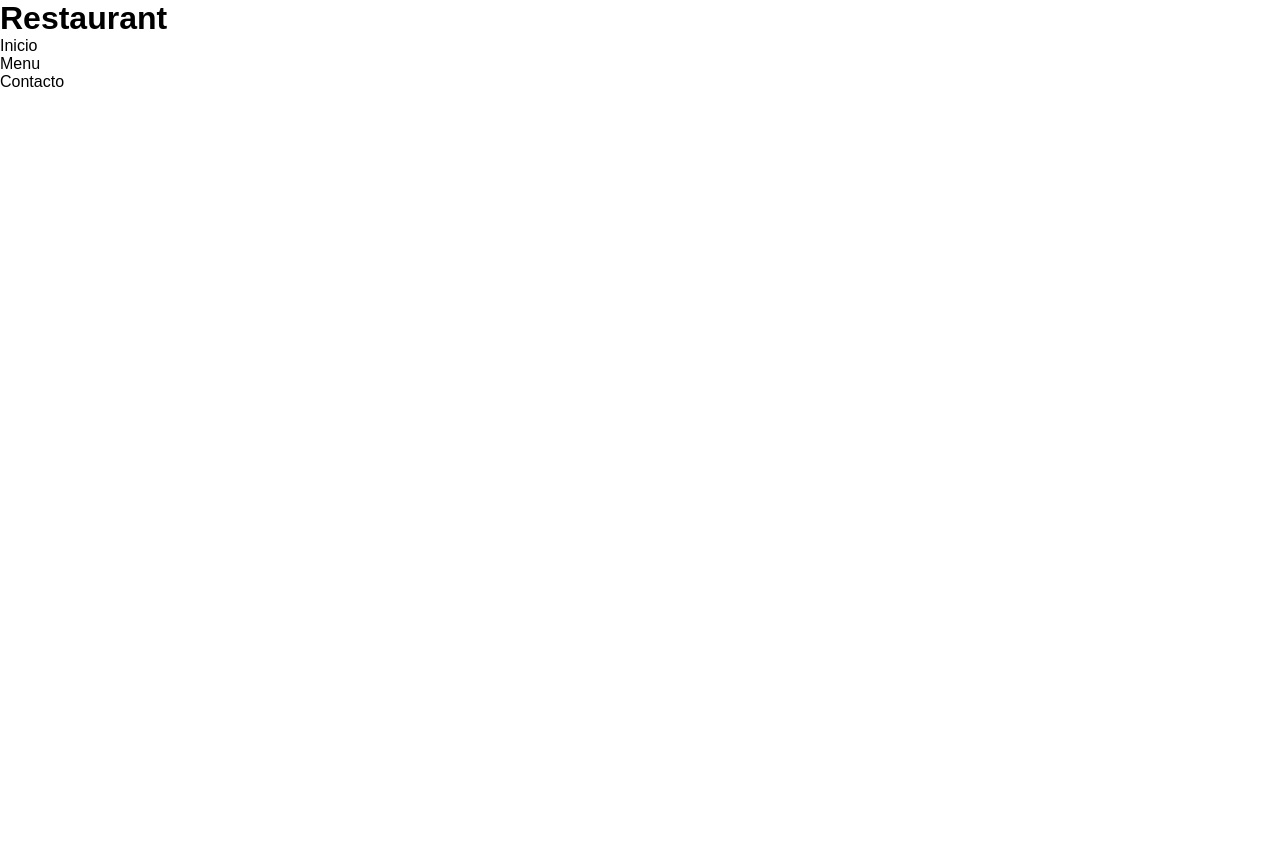
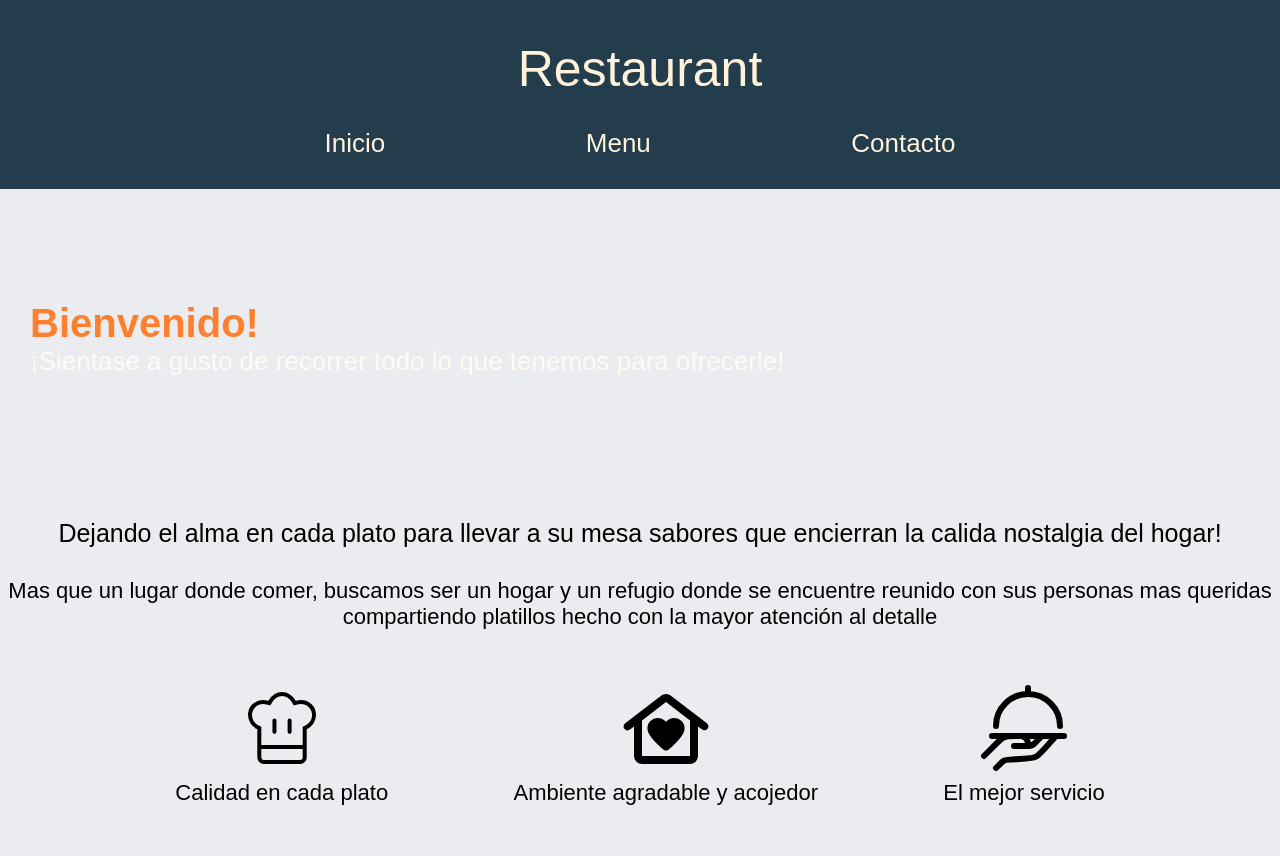
Before and after one commit to FrancGe/restaurant-page, a website built with Vite: page index.html in a window 1280 px wide. Before the commit the page ends 800 px from the top, so only its background shows below. Built offline with nearby package versions, Linux system fonts and the light colour scheme; a web font is replaced by a local one.

Commit message:
Añadiendo estructura parcial de la pagina de inicio y su diseño

```diff
--- a/index.html
+++ b/index.html
@@ -16,9 +16,9 @@
   <header class="cabecera">
     <h1 class="titulo-principal">Restaurant</h1>
     <div class="navegacion">
-      <nav>Inicio</nav>
-      <nav>Menu</nav>
-      <nav>Contacto</nav>
+      <nav class="boton-inicio">Inicio</nav>
+      <nav class="boton-menu">Menu</nav>
+      <nav class="boton-contacto">Contacto</nav>
     </div>
   </header>
 
--- a/src/inicio.js
+++ b/src/inicio.js
@@ -0,0 +1,84 @@
+import iconoCh from "./assets/chef.svg";
+import iconoAmb from "./assets/ambiente.svg";
+import iconoServ from "./assets/servicio.svg";
+
+export function cargarInicio() {
+    const contenedorInicio = document.createElement("div");
+    contenedorInicio.classList.add("contenedor-inicio");
+
+    const contenedorFondo = document.createElement("div");
+    contenedorFondo.classList.add("contenedor-fondo");
+
+
+    const titulo = document.createElement("h1");
+    titulo.classList.add("titulo-inicio");
+    titulo.textContent = "Bienvenido!";
+
+    const descripcion = document.createElement("p");
+    descripcion.classList.add("descripcion-inicio");
+    descripcion.textContent = "¡Sientase a gusto de recorrer todo lo que tenemos para ofrecerle!"
+
+    const subtitulo = document.createElement("h3");
+    subtitulo.classList.add("subtitulo-inicio");
+    subtitulo.textContent = "Dejando el alma en cada plato para llevar a su mesa sabores que encierran la calida nostalgia del hogar!";
+
+    const descripcionSecundaria = document.createElement("p");
+    descripcionSecundaria.classList.add("descripcion-secundaria");
+    descripcionSecundaria.textContent = "Mas que un lugar donde comer, buscamos ser un hogar y un refugio donde se encuentre reunido con sus personas mas queridas compartiendo platillos hecho con la mayor atención al detalle";
+
+
+    // Contenedor global de Iconos
+    const contenedorIconos = document.createElement("div");
+    contenedorIconos.classList.add("contenedor-iconos");
+
+    // Contenedor de icono y texto chef
+    const contenedorIconoChef = document.createElement("div");
+    contenedorIconoChef.classList.add("contenedor-icono-chef");
+    const iconoChef = document.createElement("img");
+    iconoChef.src = iconoCh;
+    iconoChef.classList.add("icono-chef");
+
+    const textoChef = document.createElement("p");
+    textoChef.textContent = "Calidad en cada plato"
+    contenedorIconoChef.appendChild(iconoChef);
+    contenedorIconoChef.appendChild(textoChef);
+
+    // Contenedor de icono y texto ambiente
+    const contenedorIconoAmbiente = document.createElement("div");
+    contenedorIconoAmbiente.classList.add("contenedor-icono-ambiente");
+
+    const iconoAmbiente = document.createElement("img");
+    iconoAmbiente.src = iconoAmb;
+    iconoAmbiente.classList.add("icono-ambiente");
+    const textoAmbiente = document.createElement("p");
+    textoAmbiente.textContent = "Ambiente agradable y acojedor";
+    contenedorIconoAmbiente.appendChild(iconoAmbiente);
+    contenedorIconoAmbiente.appendChild(textoAmbiente);
+
+    // Contenedor icono y texto servicio
+    const contenedorIconoServicio = document.createElement("div");
+    contenedorIconoServicio.classList.add("contenedor-icono-servicio");
+    const iconoServicio = document.createElement("img");
+    iconoServicio.src = iconoServ;
+    iconoServicio.classList.add("icono-servicio");
+    const textoServicio = document.createElement("p");
+    textoServicio.textContent = "El mejor servicio";
+    contenedorIconoServicio.appendChild(iconoServicio);
+    contenedorIconoServicio.appendChild(textoServicio);
+
+
+    // Apadrinadores globales
+    contenedorFondo.appendChild(titulo);
+    contenedorFondo.appendChild(descripcion);
+
+    contenedorIconos.appendChild(contenedorIconoChef);
+    contenedorIconos.appendChild(contenedorIconoAmbiente);
+    contenedorIconos.appendChild(contenedorIconoServicio);
+
+    contenedorInicio.appendChild(contenedorFondo);
+    contenedorInicio.appendChild(subtitulo);
+    contenedorInicio.appendChild(descripcionSecundaria);
+    contenedorInicio.appendChild(contenedorIconos);
+
+    return contenedorInicio;
+}
--- a/src/main.js
+++ b/src/main.js
@@ -1 +1,7 @@
 import "./style.css";
+import { cargarInicio } from "./inicio";
+
+const contenedorPrincipal = document.querySelector("#contenedor");
+const paginaInicio = cargarInicio();
+
+contenedorPrincipal.appendChild(paginaInicio);
--- a/src/style.css
+++ b/src/style.css
@@ -19,4 +19,89 @@ html {
 body {
   font-size: 16px;
   font-family: "Science Gothic", sans-serif;
+  background-color: var(--color7);
 }
+
+.cabecera {
+  display: flex;
+  flex-direction: column;
+  padding: 2rem;
+  justify-content: space-around;
+  align-items: center;
+  background-color: var(--color4);
+
+
+  .navegacion {
+    display: flex;
+    justify-content: space-evenly;
+    gap: 2rem;
+    width: 80%;
+  }
+
+  h1 {
+    font-size: 5rem;
+    font-weight: 500;
+    padding: 2rem 0;
+    color: var(--color2);
+  }
+  nav {
+    font-size: 2.6rem;
+    font-weight: 300;
+    margin: 1rem 0;
+    color: var(--color2);
+  }
+}
+
+.contenedor-fondo {
+  background-image:  linear-gradient(rgba(0, 0, 0, 0.6)), url("./assets/restaurant2.webp");
+  height: 30rem;
+  background-position: center;
+  background-size: cover;
+  display: flex;
+  flex-direction: column;
+  align-items: start;
+  justify-content: center;
+
+  .titulo-inicio {
+    color: var(--color6);
+    font-size: 4rem;
+    margin-left: 3rem;
+  }
+
+  .descripcion-inicio {
+    color: var(--color1);
+    font-size: 2.6rem;
+    margin-left: 3rem;
+  }
+}
+
+.subtitulo-inicio {
+  text-align: center;
+  padding: 3rem;
+  font-size: 2.5rem;
+  font-weight: 400;
+}
+.descripcion-secundaria {
+  text-align: center;
+  font-size: 2.2rem;
+  font-weight: 300;
+}
+
+.contenedor-iconos {
+  display: flex;
+  justify-content: space-evenly;
+  padding: 5rem;
+
+  div {
+    text-align: center;
+  }
+
+  img {
+    width: 96px;
+  }
+
+  p {
+    font-size: 2.2rem;
+    font-weight: 300;
+  }
+}
```
Also changed, not shown: src/assets/ambiente.svg (added), src/assets/carnes.webp (renamed from src/img/carnes.webp), src/assets/chef.svg (added), src/assets/contacto.svg (renamed from src/img/contacto.svg), src/assets/home.svg (renamed from src/img/home.svg), src/assets/menu.svg (renamed from src/img/menu.svg), src/assets/servicio.svg (added), src/assets/tragos.webp (renamed from src/img/tragos.webp), 9 other files.
